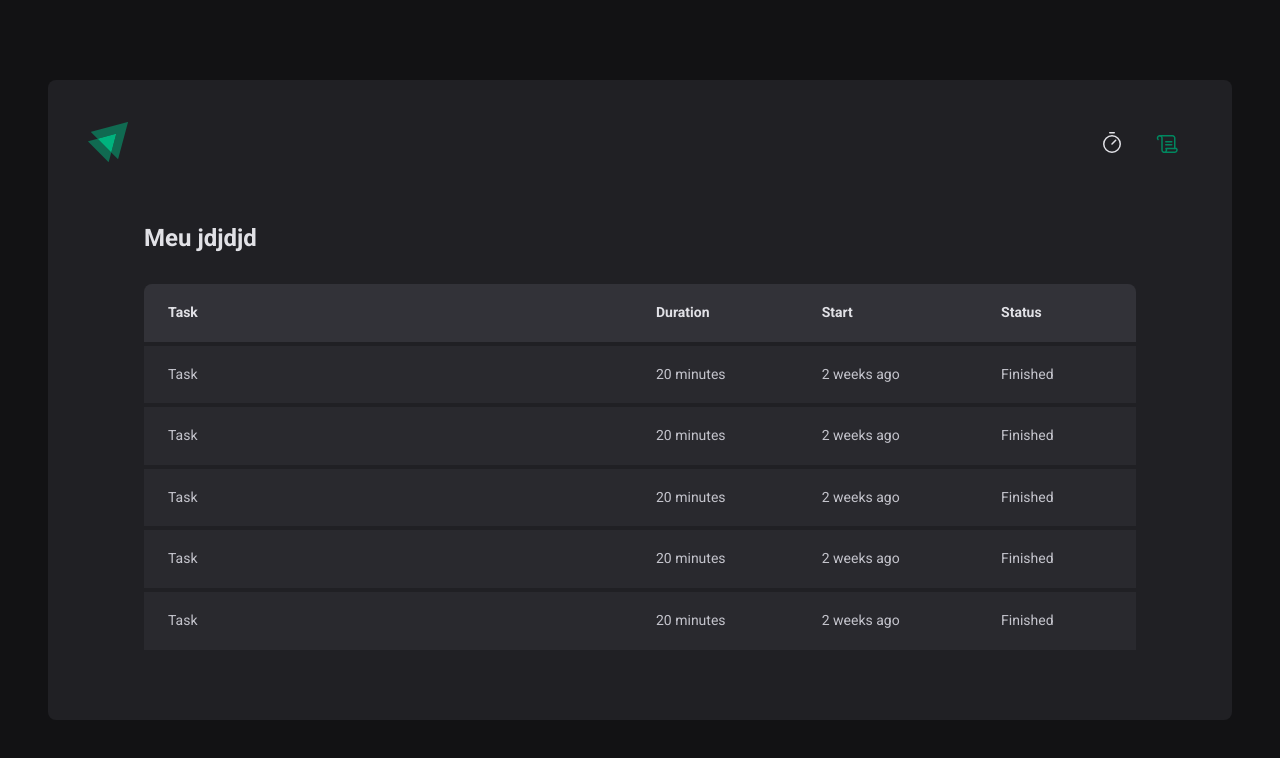
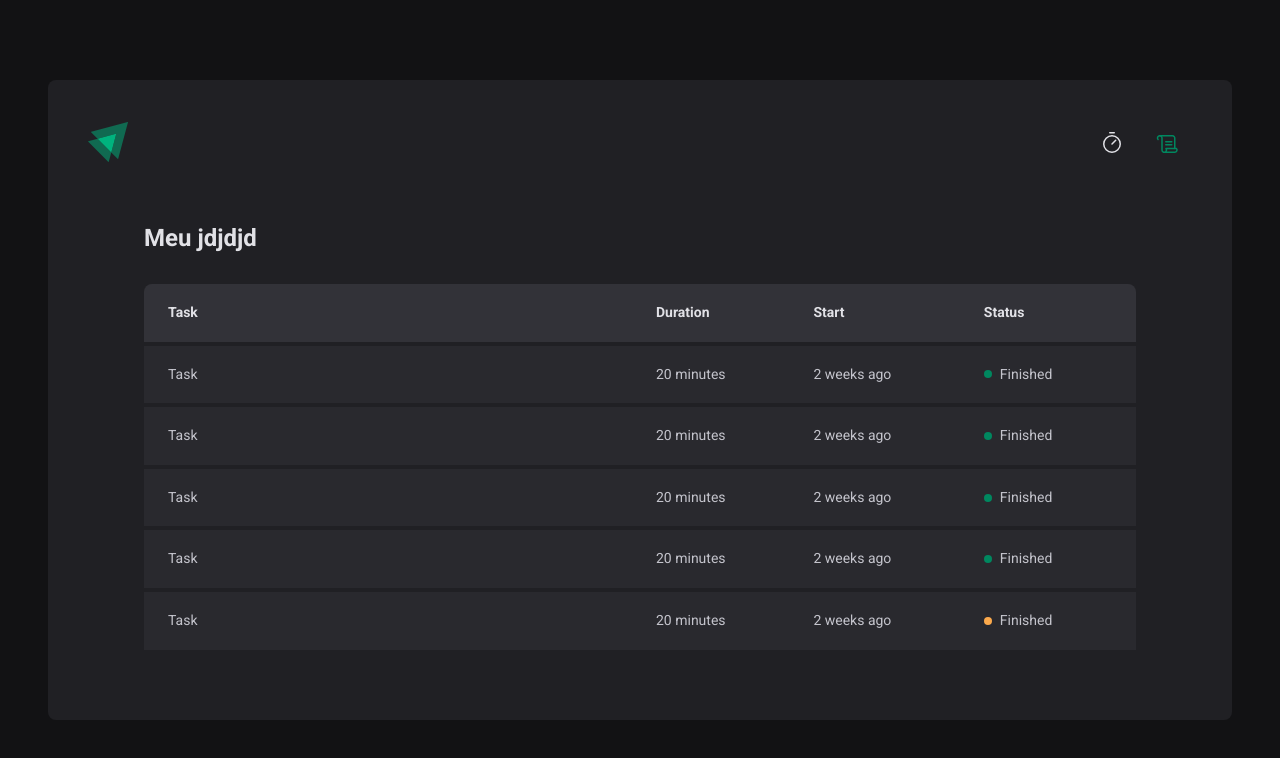
Before and after one commit to reinheimermat/ignite-timer, a React (Vite) app: page /history in a window 1280 px wide. Shown: the top 758 px of the page. Built offline with nearby package versions, Linux system fonts and the light colour scheme.

Commit message:
style: add status dot to task

```diff
--- a/src/pages/History/index.tsx
+++ b/src/pages/History/index.tsx
@@ -1,4 +1,4 @@
-import { HistoryContainer, HistoryList } from './styles'
+import { HistoryContainer, HistoryList, Status } from './styles'
 
 export function History() {
   return (
@@ -19,31 +19,41 @@ export function History() {
               <td>Task</td>
               <td>20 minutes</td>
               <td>2 weeks ago</td>
-              <td>Finished</td>
+              <td>
+                <Status statusColor="green">Finished</Status>
+              </td>
             </tr>
             <tr>
               <td>Task</td>
               <td>20 minutes</td>
               <td>2 weeks ago</td>
-              <td>Finished</td>
+              <td>
+                <Status statusColor="green">Finished</Status>
+              </td>
             </tr>
             <tr>
               <td>Task</td>
               <td>20 minutes</td>
               <td>2 weeks ago</td>
-              <td>Finished</td>
+              <td>
+                <Status statusColor="green">Finished</Status>
+              </td>
             </tr>
             <tr>
               <td>Task</td>
               <td>20 minutes</td>
               <td>2 weeks ago</td>
-              <td>Finished</td>
+              <td>
+                <Status statusColor="green">Finished</Status>
+              </td>
             </tr>
             <tr>
               <td>Task</td>
               <td>20 minutes</td>
               <td>2 weeks ago</td>
-              <td>Finished</td>
+              <td>
+                <Status statusColor="yellow">Finished</Status>
+              </td>
             </tr>
           </tbody>
         </table>
--- a/src/pages/History/styles.ts
+++ b/src/pages/History/styles.ts
@@ -59,3 +59,26 @@ export const HistoryList = styled.div`
     }
   }
 `
+const STATUS_COLORS = {
+  yellow: 'yellow-500',
+  green: 'green-500',
+  red: 'red-500',
+} as const
+
+interface StatusProps {
+  statusColor: keyof typeof STATUS_COLORS
+}
+
+export const Status = styled.span<StatusProps>`
+  display: flex;
+  align-items: center;
+  gap: 0.5rem;
+
+  &::before {
+    content: '';
+    width: 0.5rem;
+    height: 0.5rem;
+    border-radius: 9999px;
+    background: ${(props) => props.theme[STATUS_COLORS[props.statusColor]]};
+  }
+`
```
